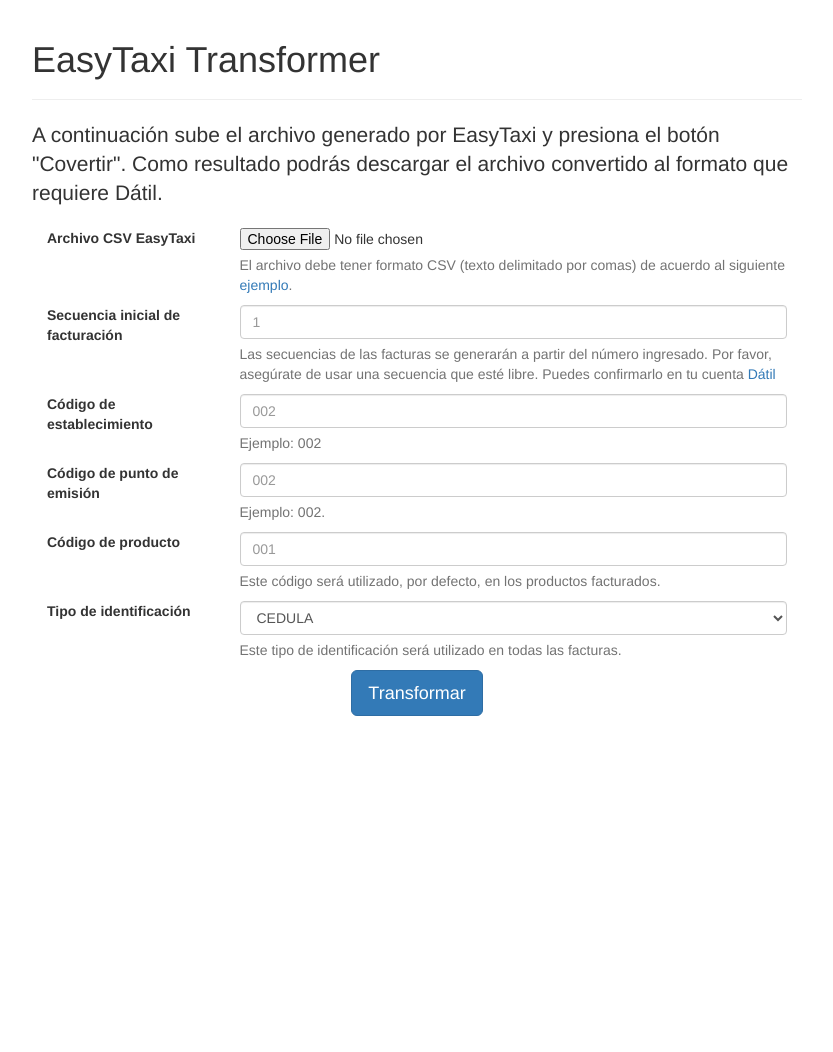
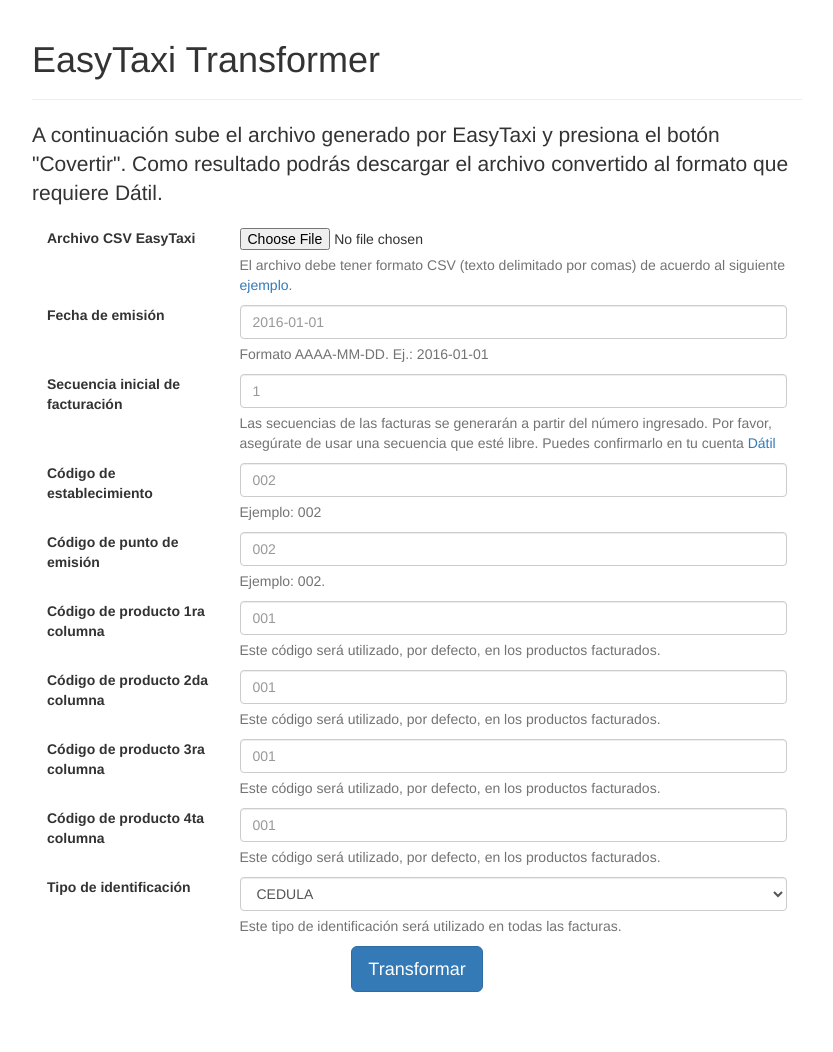
Before and after one commit to datil/easytaxi-transformer, a Flask app: page / in a window 1280 px wide. Shown: the whole page, without its empty margins (223-1056 px from the left). Before the commit the page ends 716 px from the top, so only its background shows below. Run offline with Flask 2, Linux system fonts and the light colour scheme; some libraries are stand-ins or nearby versions.

Commit message:
Improves compatibility with the EasyTaxi format.

```diff
--- a/app.py
+++ b/app.py
@@ -21,7 +21,11 @@
                  "pos_code": request.form["pos_code"],
                  "fixed_address": "",
                  "fixed_phone": "",
-                 "product_code": request.form["product_code"],
+                 "issue_date": request.form["issue_date"],
+                 "product_codes": [request.form["product_code_01"],
+                                   request.form["product_code_02"],
+                                   request.form["product_code_03"],
+                                   request.form["product_code_04"]],
                  "product_aux_code": "",
                  "id_type": request.form["id_type"]}
         # check if the post request has the file part
--- a/templates/index.html
+++ b/templates/index.html
@@ -58,6 +58,13 @@
                     </div>
                 </div>
                 <div class="form-group">
+                    <label class="col-sm-3 control-label" for="issue_date">Fecha de emisi&oacute;n</label>
+                    <div class="col-sm-9">
+                        <input type="text" class="form-control" name="issue_date" id="issue_date" placeholder="2016-01-01">
+                        <p class="help-block">Formato AAAA-MM-DD. Ej.: 2016-01-01</p>
+                    </div>
+                </div>
+                <div class="form-group">
                     <label class="col-sm-3 control-label" for="init_sequence">Secuencia inicial de facturaci&oacute;n</label>
                     <div class="col-sm-9">
                         <input type="text" class="form-control" name="init_sequence" id="init_sequence" placeholder="1">
@@ -67,21 +74,42 @@
                 <div class="form-group">
                     <label class="col-sm-3 control-label" for="branch_code">C&oacute;digo de establecimiento</label>
                     <div class="col-sm-9">
-                        <input type="text" class="form-control" name="branch_code" id="product_code" placeholder="002">
+                        <input type="text" class="form-control" name="branch_code" id="branch_code" placeholder="002">
                         <p class="help-block">Ejemplo: 002</a></p>
                     </div>
                 </div>
                 <div class="form-group">
                     <label class="col-sm-3 control-label" for="pos_code">C&oacute;digo de punto de emisi&oacute;n</label>
                     <div class="col-sm-9">
-                        <input type="text" class="form-control" name="pos_code" id="product_code" placeholder="002">
+                        <input type="text" class="form-control" name="pos_code" id="pos_code" placeholder="002">
                         <p class="help-block">Ejemplo: 002.</a></p>
                     </div>
                 </div>
                 <div class="form-group">
-                    <label class="col-sm-3 control-label" for="product_code">C&oacute;digo de producto</label>
+                    <label class="col-sm-3 control-label" for="product_code_01">C&oacute;digo de producto 1ra columna</label>
                     <div class="col-sm-9">
-                        <input type="text" class="form-control" name="product_code" id="product_code" placeholder="001">
+                        <input type="text" class="form-control" name="product_code_01" id="product_code_01" placeholder="001">
+                        <p class="help-block">Este c&oacute;digo ser&aacute; utilizado, por defecto, en los productos facturados.</p>
+                    </div>
+                </div>
+                <div class="form-group">
+                    <label class="col-sm-3 control-label" for="product_code_02">C&oacute;digo de producto 2da columna</label>
+                    <div class="col-sm-9">
+                        <input type="text" class="form-control" name="product_code_02" id="product_code_02" placeholder="001">
+                        <p class="help-block">Este c&oacute;digo ser&aacute; utilizado, por defecto, en los productos facturados.</p>
+                    </div>
+                </div>
+                <div class="form-group">
+                    <label class="col-sm-3 control-label" for="product_code_03">C&oacute;digo de producto 3ra columna</label>
+                    <div class="col-sm-9">
+                        <input type="text" class="form-control" name="product_code_03" id="product_code_03" placeholder="001">
+                        <p class="help-block">Este c&oacute;digo ser&aacute; utilizado, por defecto, en los productos facturados.</p>
+                    </div>
+                </div>
+                <div class="form-group">
+                    <label class="col-sm-3 control-label" for="product_code_04">C&oacute;digo de producto 4ta columna</label>
+                    <div class="col-sm-9">
+                        <input type="text" class="form-control" name="product_code_04" id="product_code_04" placeholder="001">
                         <p class="help-block">Este c&oacute;digo ser&aacute; utilizado, por defecto, en los productos facturados.</p>
                     </div>
                 </div>
```
Also changed, not shown: transform.py (+9 -4 lines).
